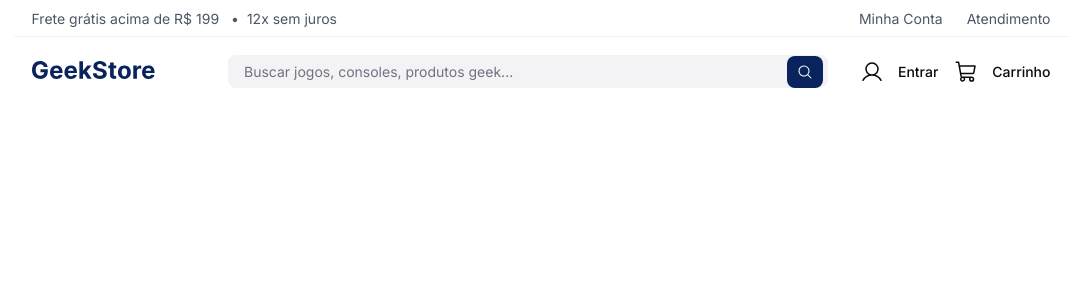
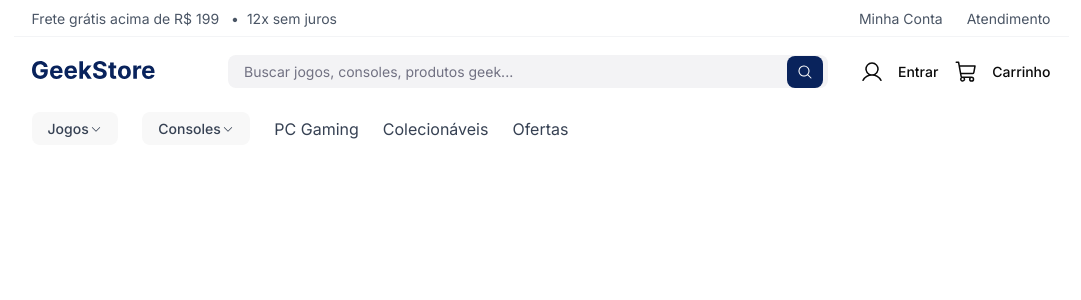
Before and after one commit to Igorbforti/geekstore, a React (Vite) app: page / in a window 1280 px wide. Shown: the top 300 px of the page, without its empty margins (99-1180 px from the left). Built offline with nearby package versions, Linux system fonts and the light colour scheme.

Commit message:
feat: menu done

```diff
--- a/src/components/Header/index.tsx
+++ b/src/components/Header/index.tsx
@@ -1,12 +1,27 @@
-import { useState } from "react"
-import Topbar from "../Topbar"
-import { ListIcon, MagnifyingGlassIcon, ShoppingCartIcon, UserIcon, XIcon } from "@phosphor-icons/react"
-import { HeaderContainer, HeaderMain, LinkContainer, MainContainer, MenuButton, SearchBar, SearchBarContainer, SearchButton } from "./style"
-import Logo from "../../assets/geekstore-logo.svg"
-// import Menu from "../Menu"
+import { useState } from "react";
+import Topbar from "../Topbar";
+import {
+  ListIcon,
+  MagnifyingGlassIcon,
+  ShoppingCartIcon,
+  UserIcon,
+  XIcon,
+} from "@phosphor-icons/react";
+import {
+  HeaderContainer,
+  HeaderMain,
+  LinkContainer,
+  MainContainer,
+  MenuButton,
+  SearchBar,
+  SearchBarContainer,
+  SearchButton,
+} from "./style";
+import Logo from "../../assets/geekstore-logo.svg";
+import Menu from "../Menu";
 
 const Header = () => {
-    const [isMenuOpen, setIsMenuOpen] = useState(false)
+  const [isMenuOpen, setIsMenuOpen] = useState(false);
 
   return (
     <HeaderContainer>
@@ -16,10 +31,14 @@ const Header = () => {
           <MainContainer>
             <div>
               <MenuButton onClick={() => setIsMenuOpen(!isMenuOpen)}>
-                            {isMenuOpen ? <XIcon size={24} color="#0A0A0A" />: <ListIcon size={24} color="#0A0A0A" />}
+                {isMenuOpen ? (
+                  <XIcon size={24} color="#0A0A0A" />
+                ) : (
+                  <ListIcon size={24} color="#0A0A0A" />
+                )}
               </MenuButton>
 
-                            {/* <Menu isMenuOpen={isMenuOpen} setIsMenuOpen={setIsMenuOpen} /> */}
+              <Menu isMenuOpen={isMenuOpen} setIsMenuOpen={setIsMenuOpen} />
             </div>
             <div>
               <img src={Logo} alt="" />
@@ -34,8 +53,10 @@ const Header = () => {
             </LinkContainer>
           </MainContainer>
           <SearchBarContainer>
-                        <SearchBar placeholder='Buscar jogos, consoles, produtos geek...' />
-                        <SearchButton><MagnifyingGlassIcon size={24} color="#fff" /></SearchButton>
+            <SearchBar placeholder="Buscar jogos, consoles, produtos geek..." />
+            <SearchButton>
+              <MagnifyingGlassIcon size={24} color="#fff" />
+            </SearchButton>
           </SearchBarContainer>
         </HeaderMain>
       ) : (
@@ -45,8 +66,10 @@ const Header = () => {
               <img src={Logo} alt="" />
             </div>
             <SearchBarContainer>
-                            <SearchBar placeholder='Buscar jogos, consoles, produtos geek...' />
-                            <SearchButton><MagnifyingGlassIcon size={16} color="#fff" /></SearchButton>
+              <SearchBar placeholder="Buscar jogos, consoles, produtos geek..." />
+              <SearchButton>
+                <MagnifyingGlassIcon size={16} color="#fff" />
+              </SearchButton>
             </SearchBarContainer>
             <LinkContainer>
               <a href="/">
@@ -59,11 +82,11 @@ const Header = () => {
               </a>
             </LinkContainer>
           </MainContainer>
+          <Menu isMenuOpen={isMenuOpen} setIsMenuOpen={setIsMenuOpen} />
         </HeaderMain>
       )}
+    </HeaderContainer>
+  );
+};
 
-        </HeaderContainer>
-    )
-}
-
-export default Header
+export default Header;
--- a/src/components/Header/style.ts
+++ b/src/components/Header/style.ts
@@ -7,7 +7,7 @@ export const HeaderContainer = styled.header`
   @media (min-width: 768px) {
     align-items: center;
   }
-`
+`;
 
 export const HeaderMain = styled.div`
   display: flex;
@@ -18,7 +18,7 @@ export const HeaderMain = styled.div`
   @media (min-width: 768px) {
     width: 1055px;
   }
-`
+`;
 
 export const MainContainer = styled.div`
   display: flex;
@@ -32,12 +32,12 @@ export const MainContainer = styled.div`
   @media (min-width: 768px) {
     gap: 2rem;
   }
-`
+`;
 
 export const MenuButton = styled.button`
   background-color: inherit;
   border: none;
-`
+`;
 
 export const LinkContainer = styled.div`
   display: flex;
@@ -53,23 +53,23 @@ export const LinkContainer = styled.div`
       gap: 0.875rem;
 
       font-size: 0.875rem;
-            color: #0A0A0A;
+      color: #0a0a0a;
       font-weight: 500;
       text-decoration: none;
     }
   }
-`
+`;
 export const SearchBarContainer = styled.div`
   display: flex;
   position: relative;
-`
+`;
 
 export const SearchBar = styled.input`
   font-size: 0.875rem;
   width: 100%;
   padding: 0.5rem;
 
-    background-color: #F3F3F5;
+  background-color: #f3f3f5;
   color: #717182;
   border: none;
   border-radius: 8px;
@@ -82,7 +82,7 @@ export const SearchBar = styled.input`
   @media (min-width: 768px) {
     width: 37.5rem;
   }
-`
+`;
 
 export const SearchButton = styled.button`
   width: 36px;
@@ -93,11 +93,11 @@ export const SearchButton = styled.button`
   top: 50%;
   transform: translateY(-50%);
 
-    background-color: #09235C;
+  background-color: #09235c;
   border: none;
   border-radius: 8px;
 
   svg {
     margin-top: 4px;
   }
-`
+`;
--- a/src/components/Menu/index.tsx
+++ b/src/components/Menu/index.tsx
@@ -1,9 +1,63 @@
-const Menu = () => {
-    return (
-        <div>
-            A
-        </div>
-    )
+import { CaretDownIcon, XIcon } from "@phosphor-icons/react";
+import { MenuBackground, MenuNav } from "./style";
+
+interface Props {
+  isMenuOpen: boolean;
+  setIsMenuOpen: React.Dispatch<React.SetStateAction<boolean>>;
 }
 
-export default Menu
+const Menu = ({ isMenuOpen, setIsMenuOpen }: Props) => {
+  const handleLinkClick = () => {
+    setIsMenuOpen(false);
+  };
+
+  return (
+    <>
+      {isMenuOpen && <MenuBackground onClick={() => setIsMenuOpen(false)} />}
+
+      <MenuNav
+        style={{
+          transform: isMenuOpen ? "translateX(0)" : "translateX(-100%)",
+        }}
+      >
+        <button onClick={() => setIsMenuOpen(false)} aria-label="Fechar menu">
+          <XIcon size={24} />
+        </button>
+
+        <ul>
+          <li>
+            <a href="/" onClick={handleLinkClick}>
+              Jogos
+              <CaretDownIcon size={12} color="#364153" />
+            </a>
+          </li>
+
+          <li>
+            <a href="/" onClick={handleLinkClick}>
+              Consoles
+              <CaretDownIcon size={12} color="#364153" />
+            </a>
+          </li>
+
+          <li>
+            <a href="/" onClick={handleLinkClick}>
+              PC Gaming
+            </a>
+          </li>
+          <li>
+            <a href="/" onClick={handleLinkClick}>
+              Colecionáveis
+            </a>
+          </li>
+          <li>
+            <a href="/" onClick={handleLinkClick}>
+              Ofertas
+            </a>
+          </li>
+        </ul>
+      </MenuNav>
+    </>
+  );
+};
+
+export default Menu;
--- a/src/components/Menu/style.ts
+++ b/src/components/Menu/style.ts
@@ -0,0 +1,95 @@
+import styled from "styled-components";
+
+export const MenuBackground = styled.div`
+  position: fixed;
+  inset: 0;
+  background-color: #00000080;
+  z-index: 20;
+  transition: opacity 400ms;
+
+  @media (min-width: 768px) {
+    display: none;
+  }
+`;
+
+export const MenuNav = styled.nav`
+  position: fixed;
+  top: 0;
+  left: 0;
+
+  width: 70%;
+  height: 100vh;
+  padding: 1rem;
+  z-index: 999;
+  max-width: 1055px;
+
+  transform: translateX(-100%);
+  transition: 400ms ease-in-out;
+
+  background-color: #fff;
+
+  @media (min-width: 768px) {
+    position: static;
+    width: auto;
+    height: auto;
+
+    background: transparent;
+    padding: 0;
+    box-shadow: none;
+
+    transform: translateX(0) !important;
+    display: block;
+  }
+
+  button {
+    display: flex;
+    justify-content: flex-end;
+    width: 100%;
+
+    border: none;
+    background-color: inherit;
+
+    @media (min-width: 768px) {
+      display: none;
+    }
+  }
+
+  ul {
+    display: flex;
+    flex-direction: column;
+    margin-top: 2rem;
+
+    gap: 1.5rem;
+    list-style: none;
+
+    @media (min-width: 768px) {
+      flex-direction: row;
+      align-items: center;
+      margin-top: 0.5rem;
+    }
+
+    li {
+      &:nth-child(1),
+      &:nth-child(2) {
+        a {
+          padding: 0.5rem 1rem;
+          border-radius: 8px;
+
+          font-size: 0.875rem;
+          font-weight: 500;
+          background-color: #f8f8f8;
+        }
+      }
+
+      a {
+        display: flex;
+        align-items: center;
+        gap: 0.1rem;
+
+        font-size: 1rem;
+        text-decoration: none;
+        color: #364153;
+      }
+    }
+  }
+`;
--- a/src/global.ts
+++ b/src/global.ts
@@ -1,4 +1,4 @@
-import { createGlobalStyle } from 'styled-components'
+import { createGlobalStyle } from "styled-components";
 
 export const GlobalStyle = createGlobalStyle`
     * {
@@ -12,4 +12,4 @@ export const GlobalStyle = createGlobalStyle`
         font-weight: 400;
         font-size: 1rem;
     }
-`
+`;
```
Lines whose indentation alone changed are shown as unchanged.
